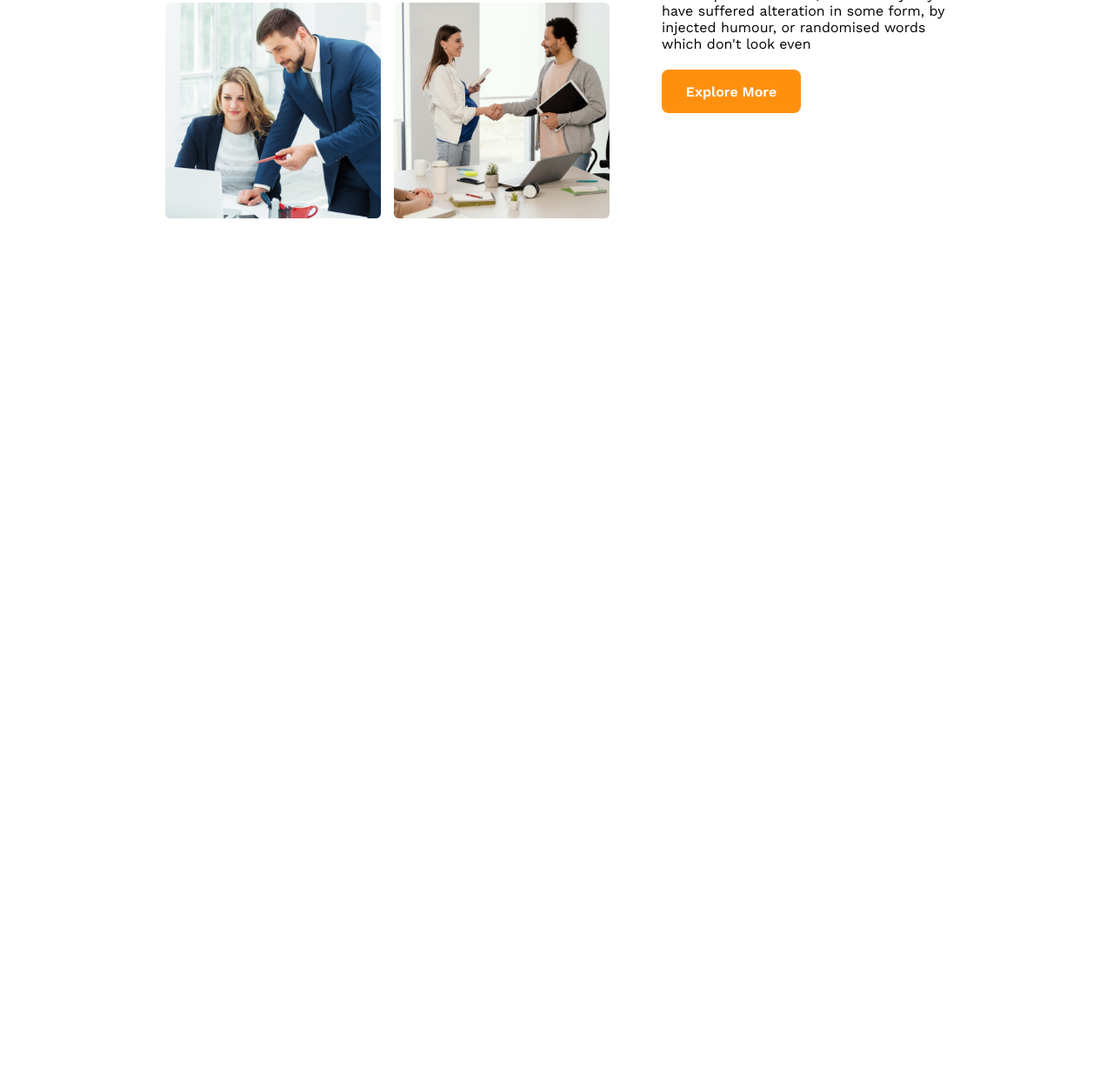
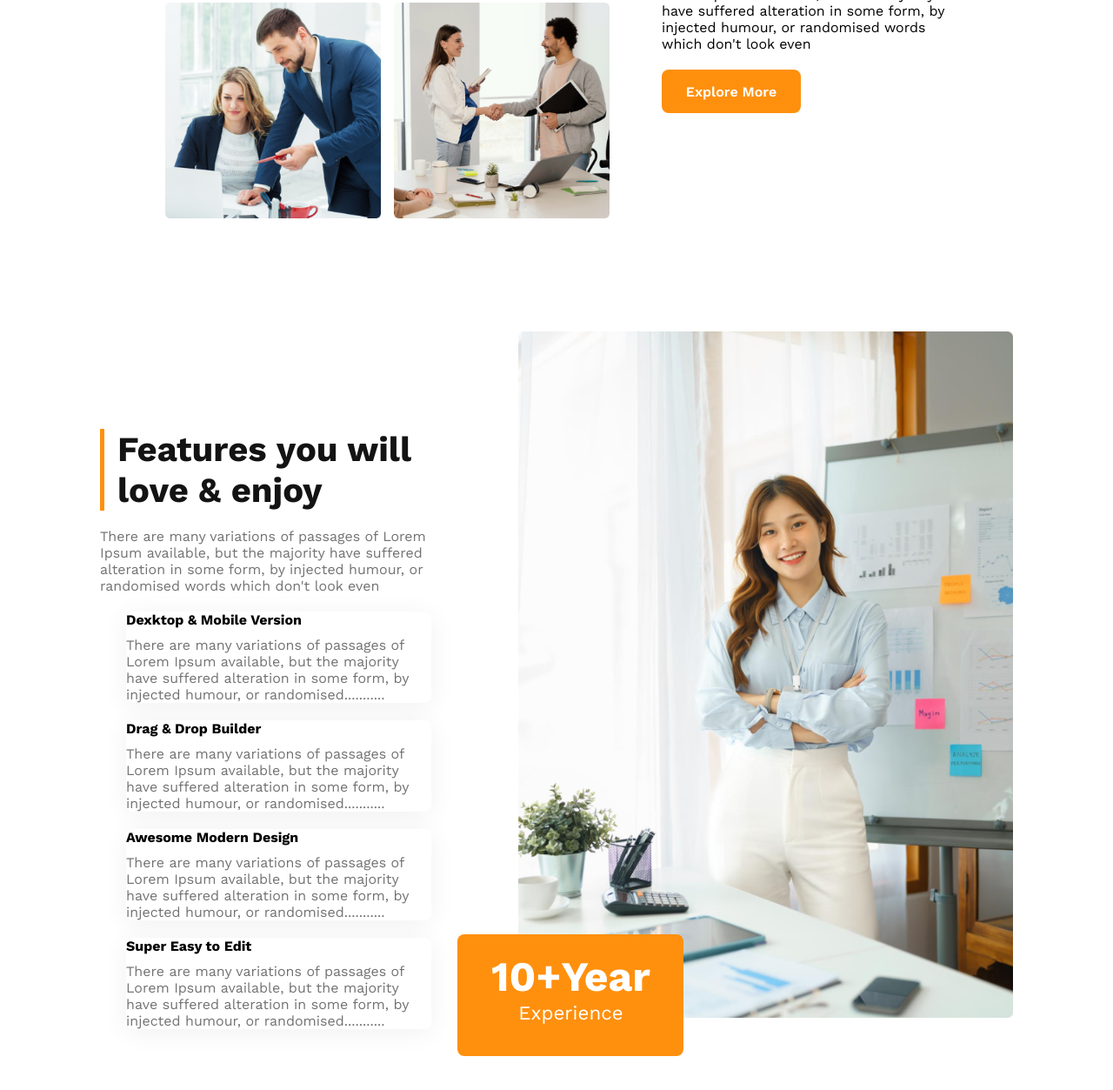
Before and after one commit to TasinEvan/my-architecture, a plain HTML site: page index.html in a window 1280 px wide. Shown: the part 1409-2662 px from the top of the page at 87% size. Before the commit the page ends 1790 px from the top, so only its background shows below. Drawn offline with nearby package versions, Linux system fonts and the light colour scheme.

Commit message:
feature added

```diff
--- a/index.html
+++ b/index.html
@@ -54,6 +54,46 @@
 
     </section>
 
+    <section class="feature-container">
+        <div class="feature">
+            <h1 class="title">Features you will love & enjoy</h1>
+            <p class="description">There are many variations of passages of Lorem Ipsum available, but the majority have suffered alteration in some form, by injected humour, or randomised words which don't look even</p>
+
+            <div class="card">
+                <h4 class="card-title">Dexktop & Mobile Version</h1>
+                <p class="description">There are many variations of passages of Lorem Ipsum available, but the majority have suffered alteration in some form, by injected humour, or randomised...........</p>
+            </div>
+
+            <div class="card">
+                <h4 class="card-title">Drag & Drop Builder</h1>
+                <p class="description">There are many variations of passages of Lorem Ipsum available, but the majority have suffered alteration in some form, by injected humour, or randomised...........</p>
+
+            </div>
+
+            <div class="card">
+                <h4 class="card-title">Awesome Modern Design</h1>
+                <p class="description">There are many variations of passages of Lorem Ipsum available, but the majority have suffered alteration in some form, by injected humour, or randomised...........</p>
+
+            </div>
+
+            <div class="card">
+                <h4 class="card-title">Super Easy to Edit</h1>
+                <p class="description">There are many variations of passages of Lorem Ipsum available, but the majority have suffered alteration in some form, by injected humour, or randomised...........</p>
+            </div>
+
+        </div>
+        <div class="feature-image">
+            <img src="./images/architect.png" alt="">
+
+           <div class="year">
+            <h1 >10+Year
+                <p class="experience"> Experience</p></h1>
+           </div>
+            </div>
+
+
+    </section>
+
 </main>
 <footer>
 
--- a/styles/architecture.css
+++ b/styles/architecture.css
@@ -22,7 +22,8 @@
     margin: 20px auto;
 
 }
-.btn-primary{
+
+.btn-primary {
     border-radius: 8px;
     background: #FF900E;
     color: #FFF;
@@ -35,9 +36,11 @@ border: none;
     margin-top: 20px;
 
 }
-.btn-primary:hover{
+
+.btn-primary:hover {
     background-color: #f0110d;
 }
+
 /* header styles */
 header {
     background-color: rgba(255, 144, 14, 0.10);
@@ -79,7 +82,7 @@ nav li a {
 .header-container {
 
 
-   max-width:  1050px;
+    max-width: 1050px;
     width: 100%;
     text-align: center;
     margin-top: 80px;
@@ -91,7 +94,8 @@ nav li a {
     padding-top: 10px;
     padding-bottom: 10px;
 }
-.header-container img{
+
+.header-container img {
     width: 100%;
     margin-top: 10px;
 }
@@ -99,41 +103,130 @@ padding-bottom: 10px;
 
 
 /* team styles */
-main .team-content{
+main .team-content {
     max-width: 900px;
-    width:100%;
+    width: 100%;
     margin: 130px auto;
 }
-.team-content{
+
+.team-content {
 
     display: flex;
     align-items: center;
     gap: 60px;
 
 }
+
 .team-container {
     display: grid;
-    grid-template-columns:repeat(2,1fr);
+    grid-template-columns: repeat(2, 1fr);
     gap: 15px;
 
 
 }
-.team-container img{
+
+.team-container img {
     width: 100%;
 }
-.team-content .team-item{
+
+.team-content .team-item {
     width: 50%;
 
 }
-.team-content .team-item .Quick{
-    color:#727272 ;
+
+.team-content .team-item .Quick {
+    color: #727272;
     font-weight: 500;
 
 }
-.team-content .team-item .Feature{
+
+.team-content .team-item .Feature {
     color: #FF900E;
 
 }
+
+/* feature relateted  */
+
+main .feature-container {
+
+    max-width: 1050px;
+    width: 100%;
+    margin: 50px auto;
+    display: flex;
+    justify-content: space-between;
+    align-items: center;
+    gap: 100px;
+}
+
+.feature {
+    width: calc((100% - 100px) / 2);
+}
+
+
+.feature-container .title {
+    border-left: 5px solid #FF900E;
+    padding-left: 15px;
+    margin-bottom: 0px;
+
+}
+
+.feature-container .card {
+    border-radius: 8px;
+    background: #FFF;
+
+    box-shadow: 0px 4px 30px 0px rgba(0, 0, 0, 0.06);
+    margin-left: 30px;
+
+}
+
+.feature-container .card p {
+    margin-top: 10px;
+}
+
+.feature-container img {
+    max-width: 900px;
+    width: 100%;
+}
+
+.year {
+    width: 220px;
+    height: 100px;
+    background-color: #FF900E;
+    border-radius: 8px;
+    padding: 20px;
+    position: relative;
+    top: -100px;
+    left: -70px;
+
+}
+.year h1{
+    color: #FFF;
+
+    text-align: center;
+    font-size: 3rem;
+    font-weight: 650;
+    margin: 0px;
+
+
+
+}
+
+.experience {
+    font-size: 1.4rem;
+    font-weight: 400;
+    margin: 0px;
+}
+
+
+
+
+
+
+
+
+
+
+
 
 
 
@@ -144,44 +237,54 @@ main .team-content{
 
 /* responsive small device  */
 @media screen and (max-width:576px) {
-    header{
+    header {
         padding: 5px 20px;
     }
-    nav{
+
+    nav {
         flex-direction: column;
 
     }
-    nav >ul{
+
+    nav>ul {
         margin-top: 20px;
     }
-    .team-content{
+
+    .team-content {
         flex-direction: column;
 
     }
-    .team-container{
+
+    .team-container {
         grid-template-columns: 1fr;
     }
-    .team-content .team-item{
+
+    .team-content .team-item {
         width: 100%;
         margin-top: 30px;
     }
 }
+
 /* responjsive medium device */
 @media screen and (min-width:576px) and (max-width:960px) {
-    header{
+    header {
         padding: 5px 20px;
     }
-    nav{
+
+    nav {
         flex-direction: column;
     }
-nav >ul{
+
+    nav>ul {
         margin-top: 20px;
     }
-team-content .team-item{
+
+    team-content .team-item {
         width: 100%;
         margin-top: 30px;
     }
-.team-content{
+
+    .team-content {
         flex-direction: column;
 
     }
```
Lines whose indentation alone changed are shown as unchanged.
